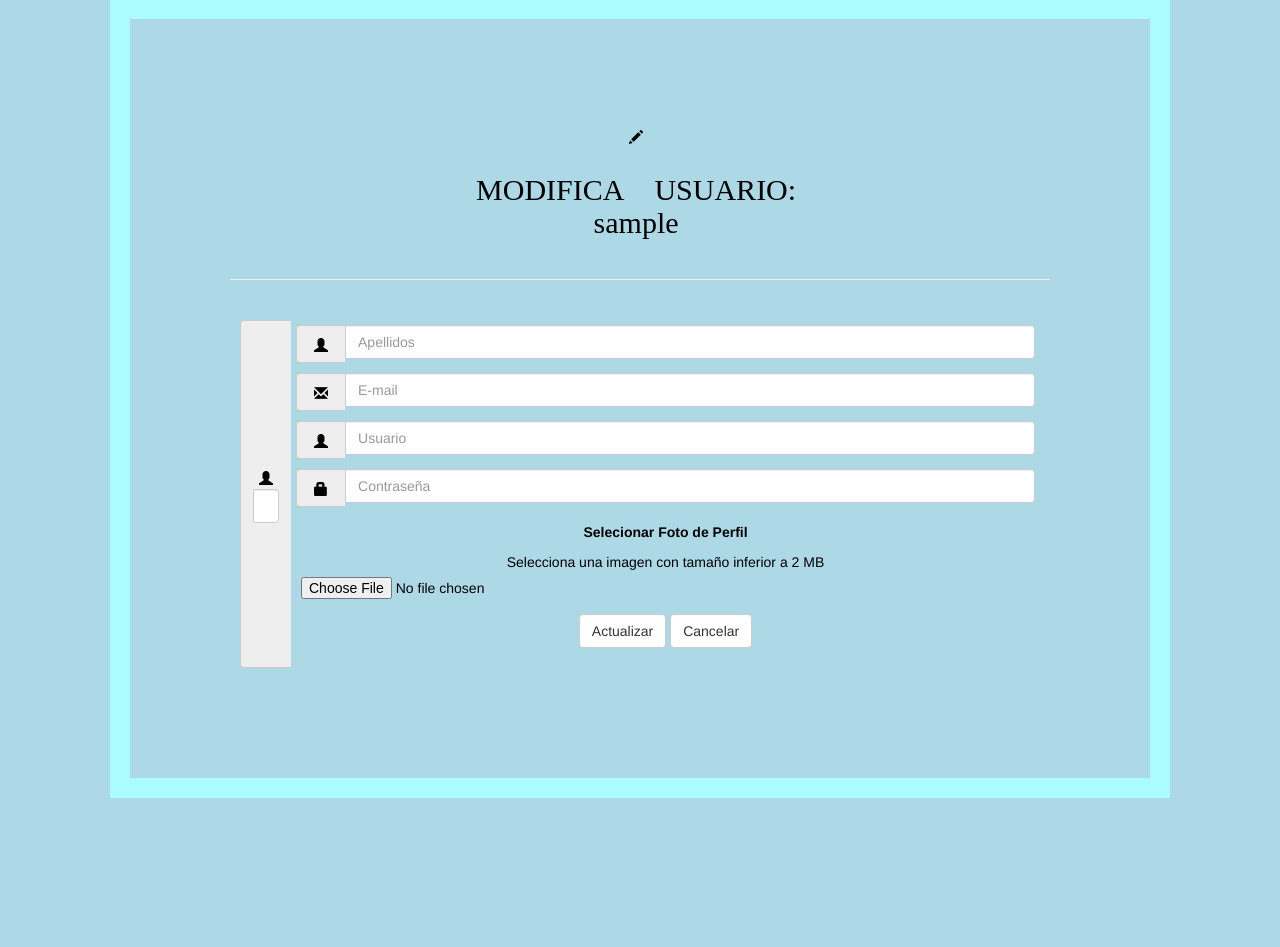
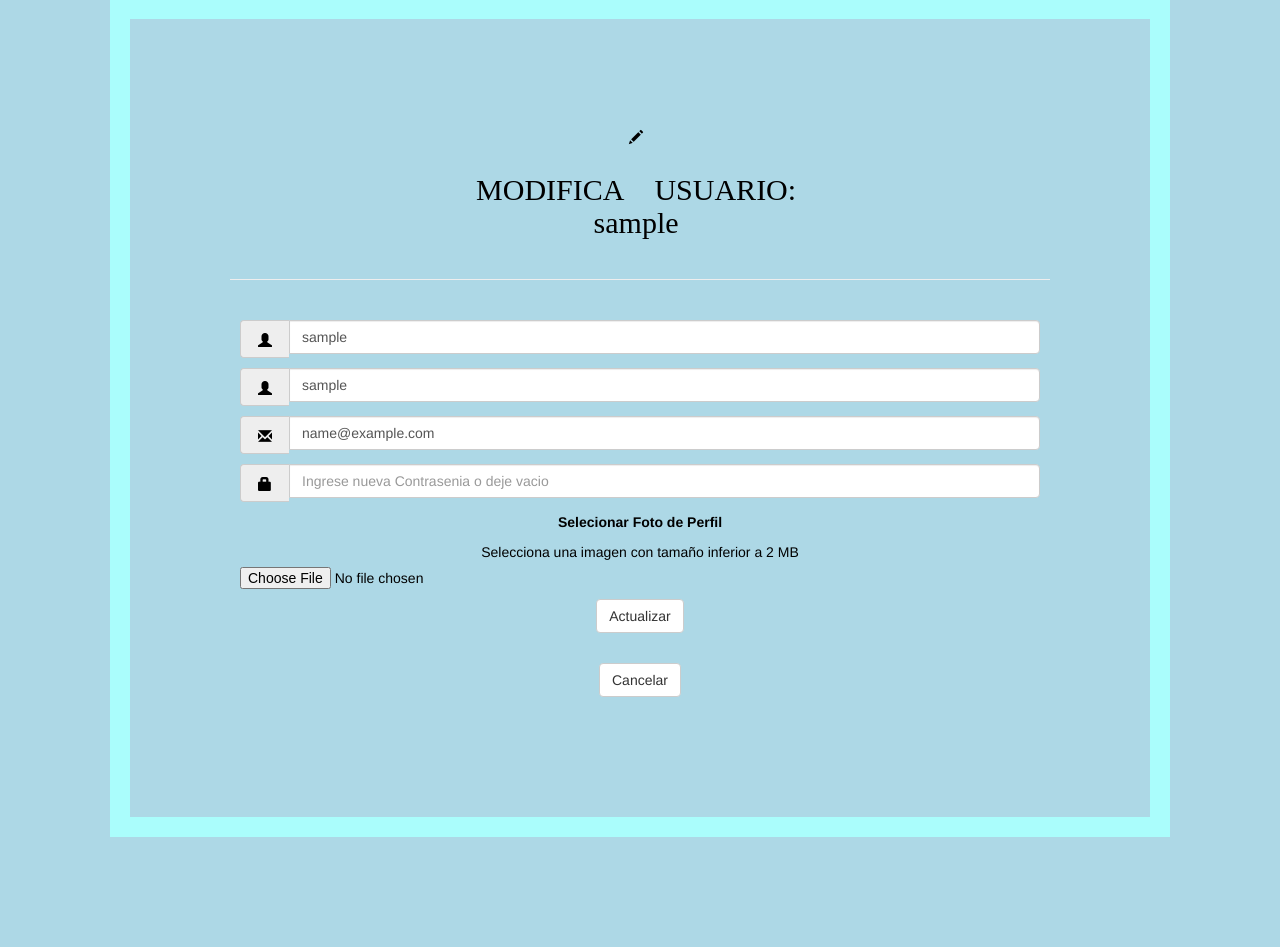
Before and after one commit to maruqueta/2doParcialBlog, a PHP site: page /paginaModificarUsuario.php in a window 1280 px wide. Shown: the part 111-1058 px from the top of the page. Before the commit the page ends 909 px from the top, so only its background shows below. Run offline with PHP 8.4, Linux system fonts and the light colour scheme; the visitor is signed in with stand-in values (Sample User, id 1).

Commit message:
se agrega formulario modifica usuario y se corrige pagina moficiar usuario

```diff
--- a/Vistas/paginaModificarUsuario.php
+++ b/Vistas/paginaModificarUsuario.php
@@ -10,7 +10,7 @@
 			<?php
 		session_start();
 		if(!isset($_SESSION["usuario"])){
-			header("Location:index.php");
+			header("Location:paginaprincipal.php");
 			}
 		?>
 
@@ -21,55 +21,50 @@
 			</div>&nbsp;&nbsp;
 		</div>
 		<hr>
-		<form id="formularioActualizaUsuario" action="formularioActualizaUsuario.php" method="post" enctype="multipart/form-data">
+		<form id="formularioModificaUsuario" action="formularioModificaUsuario.php" method="post" enctype="multipart/form-data">
+			<input type="hidden" name="idUsuario" id="usuario" value="<?php echo $_SESSION["usuario"]; ?>">
 			<div class="input-group">
           <div class="input-group-addon">
                 	<div class="glyphicon glyphicon-user">
                 	</div>
-                	<input type="text" class="form-control" name="NombreUsuario" id="nombreUsuario" maxlength="20" minlength="4" placeholder="Nombres" required>
+      		</div>
+       		<input type="text" class="form-control" name="NombreUsuario" id="nombreUsuario" maxlength="50" minlength="3" placeholder="Nombres" value = <?php echo $_SESSION["NombreUsuario"] ?> required>
 			</div>
       <div class="input-group">
                 <div class="input-group-addon">
                 	<div class="glyphicon glyphicon-user">
                 	</div>
            		</div>
-	                <input type="text" class="form-control" name="ApellidoUsuario" id="apellidoUsuario" maxlength="20" minlength="4" placeholder="Apellidos" required>
+                <input type="text" class="form-control" name="ApellidoUsuario" id="apellidoUsuario" maxlength="50" minlength="3" placeholder="Apellidos" value = <?php echo $_SESSION["ApellidoUsuario"] ?> required>
             </div>
 			<div class="input-group">
                 	<div class="input-group-addon">
                 	<div class="glyphicon glyphicon-envelope">
                 	</div>
            			</div>
-	  				<input type="email" name="CorreoUsuario" class="form-control" id="campoemail" placeholder="E-mail" required>
-				</div>
-	            <div class="input-group">
-	                <div class="input-group-addon">
-	                	<div class="glyphicon glyphicon-user">
-	                	</div>
-	           		</div>
-	                <input type="text" class="form-control" name="Usuario" id="Usuario" maxlength="20" minlength="4" placeholder="Usuario" required>
+  				<input type="email" name="CorreoUsuario" class="form-control" id="campoemail" placeholder="E-mail" value = <?php echo $_SESSION["CorreoUsuario"] ?>  required>
 			</div>
 			<div class="input-group">
                 <div class="input-group-addon">
                 	<div class="glyphicon glyphicon-lock">
                 	</div>
                	</div>
-                <input type="password" name="ContrasenaUsuario" class="form-control" id="clave" maxlength="20" minlength="2" required pattern="[A-Za-z0-9]+" placeholder="Contraseña" required>
+                <input type="password" name="ContrasenaUsuario" class="form-control" id="clave" maxlength="20" minlength="2" pattern="[A-Za-z0-9]+" placeholder="Ingrese nueva Contrasenia o deje vacio">
             </div>
-            <div>
 				<input type="hidden" name="MAX_TAM" value="2097152">
 				<label>Selecionar Foto de Perfil</label>
 				</br>Selecciona una imagen con tamaño inferior a 2 MB
 				<input type="file" name="FotoPerfil" id="FotoPerfil">
-			</div>
 					<div class="form-group">
 							<button type="submit" class="btn btn-default" onclick="location.href='paginaUsuarioLogueado.php';">Actualizar
 			  				</button>
+  				</div>
   				 </form>
+
+  		<div class="form-group">
   			<button type="submit" class="btn btn-default" onclick="location.href='paginaUsuarioLogueado.php';">Cancelar
             	</button>
   			</div>
 	</div>
-	</div>
 </body>
 </html>
```
Lines whose indentation alone changed are shown as unchanged.
